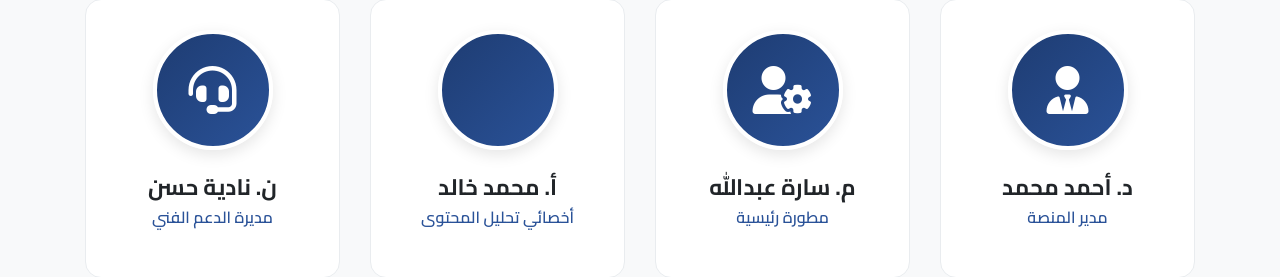
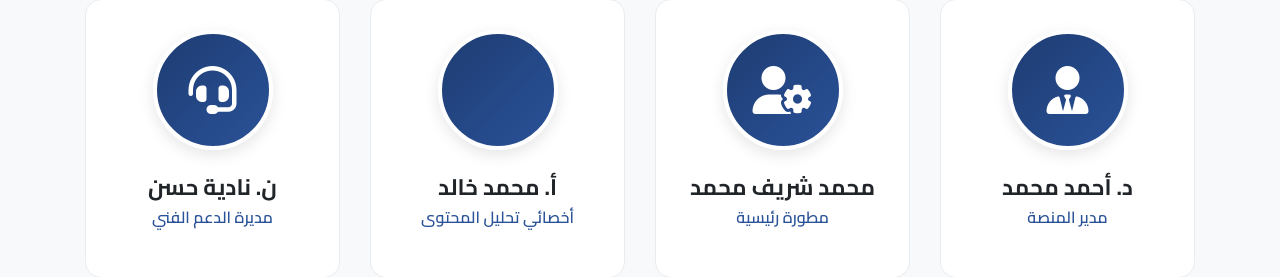
Before and after one commit to mohamed438201/front, a React (Create React App) app: page /about in a window 1280 px wide. Shown: the part 3427-3704 px from the top of the page. Built offline with nearby package versions, Linux system fonts and the light colour scheme.

Commit message:
Update About-us.jsx

```diff
--- a/src/pages/About-us.jsx
+++ b/src/pages/About-us.jsx
@@ -1089,7 +1089,7 @@ const AboutPage = () => {
                 </div>
                 <div className="team-card-v2">
                     <div className="team-avatar"><i className="fas fa-user-gear"></i></div>
-                    <h4>م. سارة عبدالله</h4>
+                    <h4>محمد شريف محمد</h4>
                     <p className="team-role">مطورة رئيسية</p>
                 </div>
                 <div className="team-card-v2">
```
